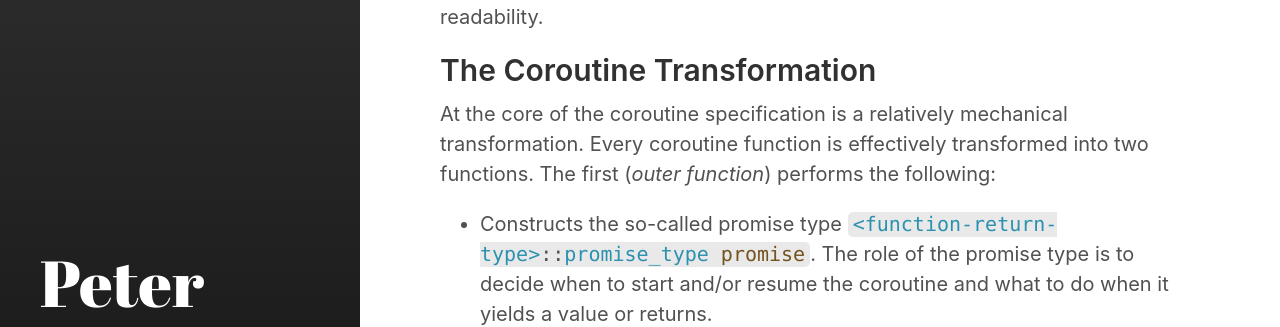
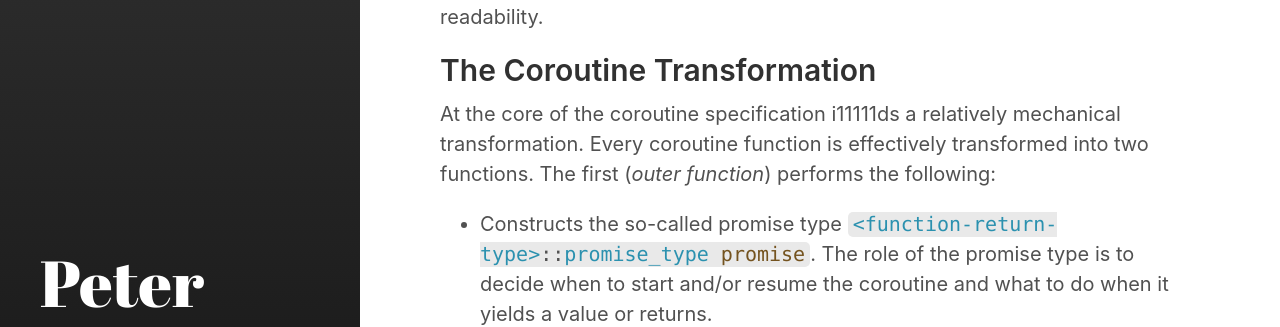
Before and after one commit to move47/goyal_himanshu.github.io, a Jekyll site: the page built from _posts/2022-01-24-macoro.md, in a window 1280 px wide and 900 px high, scrolled down 3631 px. Shown: the part 158-485 px from the top of the window. Built offline with Jekyll 4.4.1, drawn with Linux system fonts in a browser that asks for light colours; some of the changed text lies outside the part shown.

Commit message:
coro editing

```diff
--- a/_posts/2022-01-24-macoro.md
+++ b/_posts/2022-01-24-macoro.md
@@ -169,7 +169,7 @@
 ## The Coroutine Transformation
 
 
-At the core of the coroutine specification is a relatively mechanical transformation. Every coroutine function is effectively transformed into two functions. The first (_outer function_) performs the following:
+At the core of the coroutine specification i11111ds a relatively mechanical transformation. Every coroutine function is effectively transformed into two functions. The first (_outer function_) performs the following:
 - Constructs the so-called promise type
 <span style="border-radius:5px;padding-left:5px;padding-right:5px;padding-bottom:1px;background:#e9e9e9;font-family:Consolas;"><span style="color:#2b91af;">&lt;function-return-type&gt;</span>::<span style="color:#2b91af;">promise_type</span><span style="color:#74531f;"> promise</span></span>.
 The role of the promise type is to decide when to start and/or resume the coroutine and what to do when it yields a value or returns.
@@ -370,7 +370,7 @@
 
 
 Instead, we will define our own
-<span style="border-radius:5px;padding-left:5px;padding-right:5px;padding-bottom:1px;background:#e9e9e9;font-family:Consolas;"><span style="color:#111112;">macoro</span><span style="color:#111111;">::</span><span style="color:#2b91af;">coroutine_handle</span><span style="color:#111111;">&lt;</span><span style="color:#2b91af;">promise_type</span>&gt;</span></span>
+<span style="border-radius:5px;padding-left:5px;padding-right:5px;padding-bottom:1px;background:#e9e9e9;font-family:Consolas;"><span style="color:#111112;">macoro</span><span style="color:#111111;">::</span><span style="color:#2b91af;">coroutine_handle</span><span style="color:#111111;">&lt;</span><span style="color:#2b91af;">promise_type</span>&gt;</span>
 which can hold either a
 <span style="border-radius:5px;padding-left:5px;padding-right:5px;padding-bottom:1px;background:#e9e9e9;font-family:Consolas;"><span style="color:#111112;">std</span><span style="color:#111111;">::</span><span style="color:#2b91af;">coroutine_handle</span><span style="color:#111111;">&lt;</span><span style="color:#2b91af;">promise_type</span><span style="color:#111111;">&gt;</span></span>
  or a
```
